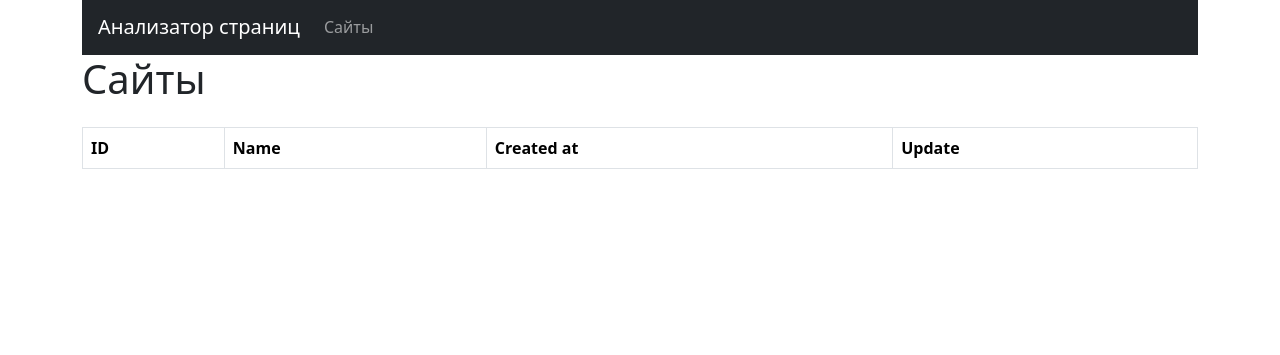
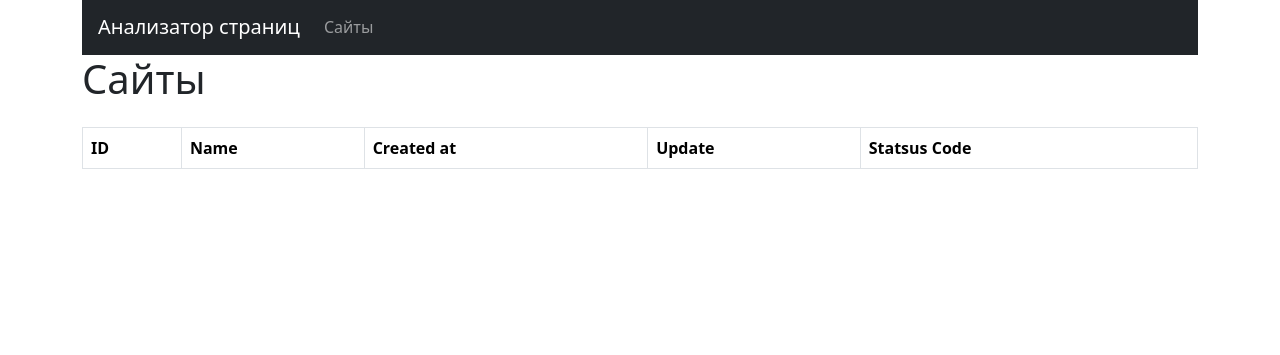
Before and after one commit to SnawBill/python-project-83, a Flask app: page /urls in a window 1280 px wide. Shown: the part 25-380 px from the top of the page. Run offline with Flask 3, Linux system fonts and the light colour scheme; data that the repository does not hold is empty; some libraries are stand-ins or nearby versions.

Commit message:
add code status

```diff
--- a/page_analyzer/app.py
+++ b/page_analyzer/app.py
@@ -15,6 +15,7 @@ from flask import (
     url_for,
     abort
 )
+import requests
 from page_analyzer.db import get_conn
 import validators
 
@@ -82,7 +83,7 @@ def show_url(id):
 def urls_index():
     with get_conn() as conn:
         with conn.cursor(cursor_factory=DictCursor) as cur:
-            cur.execute('SELECT urls.id, urls.name, urls.created_at, MAX(url_checks.created_at) AS last_check FROM urls LEFT JOIN url_checks ON urls.id = url_checks.url_id GROUP BY urls.id ORDER BY urls.id DESC')
+            cur.execute('SELECT urls.id, urls.name, urls.created_at, MAX(url_checks.created_at) AS last_check, MAX(url_checks.status_code) AS status_code FROM urls LEFT JOIN url_checks ON urls.id = url_checks.url_id GROUP BY urls.id ORDER BY urls.id DESC')
             rows = cur.fetchall()
             return render_template('urls/index.html', urls=rows)
 
@@ -90,8 +91,20 @@ def urls_index():
 @app.route('/urls/<id>/checks', methods=['POST'])
 def check_url(id):
     with get_conn() as conn:
-        with conn.cursor() as cur:
-            cur.execute('INSERT INTO url_checks (url_id, created_at) VALUES (%s, %s)', (id, datetime.now()))
-            conn.commit()
-            flash('Страница успешно проверена', 'success')
+        with conn.cursor(cursor_factory=DictCursor) as cur:
+            cur.execute('SELECT name FROM urls WHERE id = %s', (id,))
+            url = cur.fetchone()
+            if not url:
+                flash('URL не найден', 'danger')
+                return redirect(url_for('urls_index'))
+            try:
+                r = requests.get(url['name'], timeout=5)
+                if r.status_code >= 500:
+                    flash('Произошла ошибка при проверке', 'danger')
+                    return redirect(url_for('urls_show', id=id))
+                cur.execute('INSERT INTO url_checks (url_id, created_at, status_code) VALUES (%s, %s, %s)', (id, datetime.now(), r.status_code))
+                conn.commit()
+                flash('Страница успешно проверена', 'success')
+            except requests.RequestException:
+                flash('Ошибка при проверке', 'danger')
             return redirect(url_for('show_url', id=id))
--- a/page_analyzer/templates/urls/index.html
+++ b/page_analyzer/templates/urls/index.html
@@ -10,6 +10,7 @@
         <th>Name</th>
         <th>Created at</th>
         <th>Update</th>
+        <th>Statsus Code</th>
       </tr>
     </thead>
     <tbody>
@@ -24,8 +25,10 @@
           <td>{{ url.created_at.strftime('%Y-%m-%d') }}</td>
           {% if url.last_check %}
             <td>{{ url.last_check.strftime('%Y-%m-%d') }}</td>
+            <td>{{ url.status_code }}</td>
           {% else %}
-            <td>{{ url.last_check }}</td>
+            <td>None</td>
+            <td>None</td>
           {% endif %}
         </tr>
       {% endfor %}
--- a/page_analyzer/templates/urls/show.html
+++ b/page_analyzer/templates/urls/show.html
@@ -30,6 +30,7 @@
       <tr>
         <th>ID</th>
         <th>Дата создания</th>
+        <th>Код ответа</th>
       </tr>
     </thead>
     <tbody>
@@ -37,6 +38,7 @@
       <tr>
         <td>{{ check.id }}</td>
         <td>{{ check.created_at.strftime('%Y-%m-%d') }}</td>
+        <td>{{ check.status_code }}</td>
       </tr>
       {% endfor %}
     </tbody>
--- a/pyproject.toml
+++ b/pyproject.toml
@@ -10,6 +10,7 @@ dependencies = [
     "psycopg>=3.3.2",
     "psycopg2-binary>=2.9.11",
     "python-dotenv>=1.2.1",
+    "requests>=2.32.5",
     "validators>=0.35.0",
 ]
 
```
Also changed, not shown: 1 other file.
